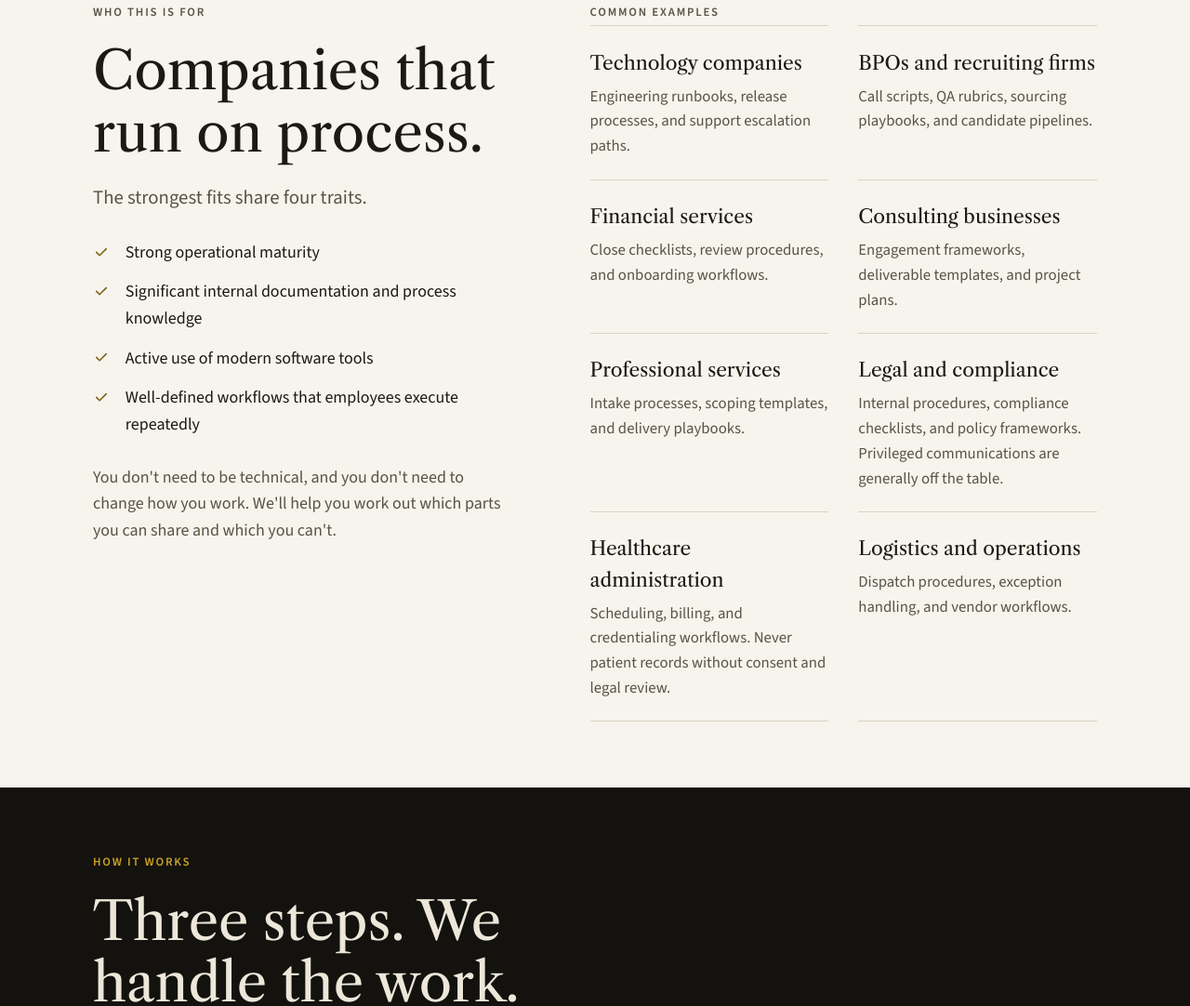
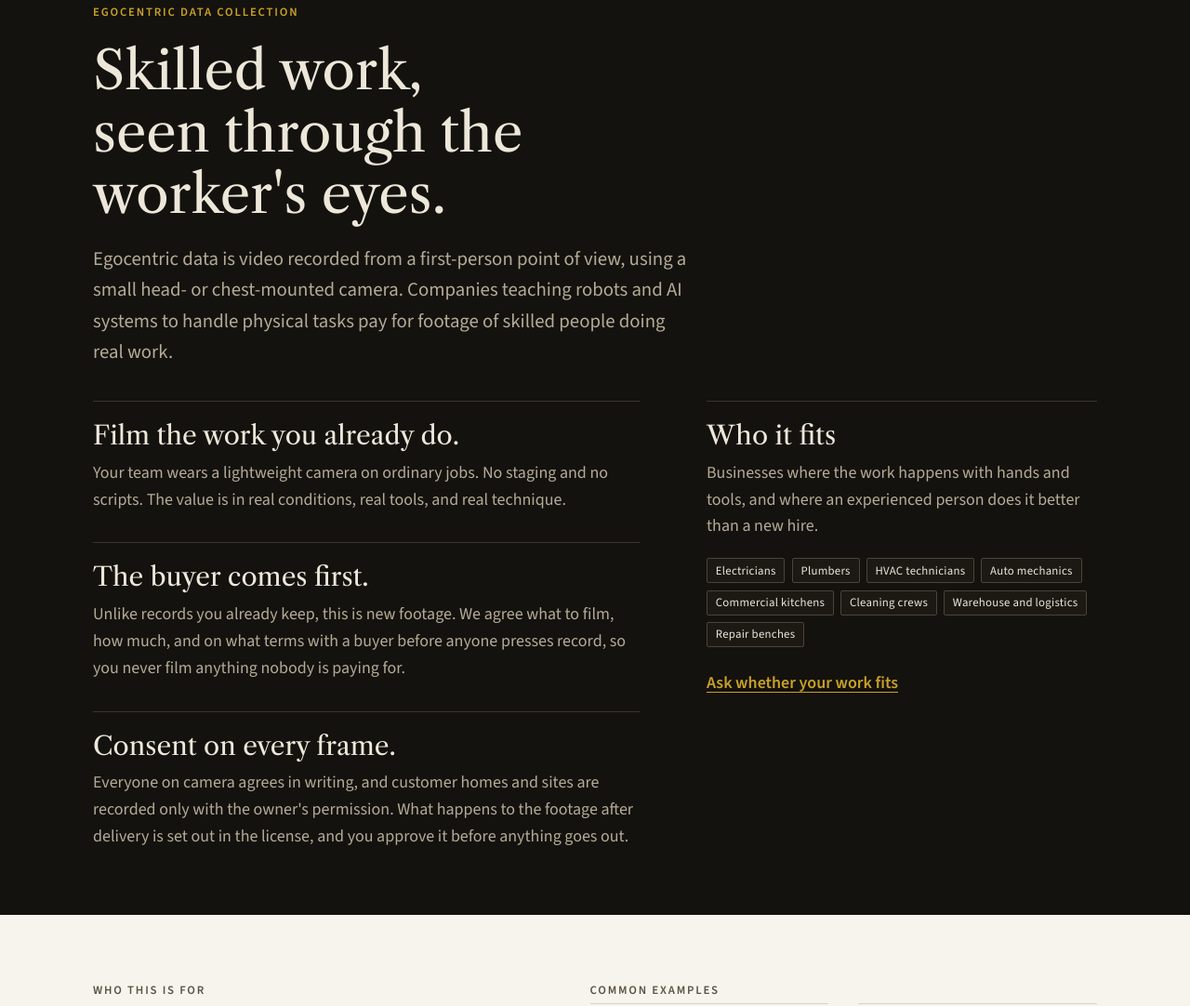
Before and after one commit to andrewwilliamson-sketch/paystreak-prod, a plain HTML site: page index.html in a window 1280 px wide. Shown: the part 1718-2800 px from the top of the page at 93% size. Drawn offline with nearby package versions, Linux system fonts and the light colour scheme.

Commit message:
Add egocentric data collection section (#1)
Claude-Session: https://claude.ai/code/session_012Z9vaNo3amWC6KiE9WwJoE

Co-authored-by: Claude <noreply@anthropic.com>

```diff
--- a/index.html
+++ b/index.html
@@ -50,7 +50,8 @@
     "AI training data",
     "AI evaluation data",
     "Enterprise workflow data",
-    "Data licensing"
+    "Data licensing",
+    "Egocentric video data"
   ],
   "audience": {
     "@type": "BusinessAudience",
@@ -228,10 +229,10 @@
       .site-header .btn { padding: .5rem .8rem; }
     }
     .nav { display: none; gap: 2rem; font-size: .98rem; }
-    .nav a { text-decoration: none; color: var(--on-ink-muted); }
+    .nav a { text-decoration: none; color: var(--on-ink-muted); white-space: nowrap; }
     .nav a:hover { color: var(--on-ink); }
     .site-header .btn { min-height: 40px; padding: .5rem 1rem; font-size: .95rem; }
-    @media (min-width: 860px) { .nav { display: flex; } }
+    @media (min-width: 1000px) { .nav { display: flex; } }
 
     /* ===== Hero ===== */
     .hero { padding: clamp(1.5rem, 3.5vh, 2.25rem) 0 clamp(2.5rem, 6vh, 4rem); border-bottom: 1px solid var(--ink-rule); }
@@ -284,6 +285,19 @@
     .badges li { font-size: .8rem; letter-spacing: .02em; color: var(--muted); border: 1px solid var(--line); padding: .15rem .55rem; border-radius: 2px; background: var(--paper); }
     .card-open { background: transparent; border-style: dashed; }
     .card-open .text-link { margin-top: auto; padding-top: 1.25rem; }
+
+    /* ===== Egocentric ===== */
+    .ego-grid { margin-top: 2.25rem; display: grid; gap: 3rem; }
+    .ego-points { list-style: none; padding: 0; margin: 0; display: grid; gap: 2rem; }
+    .ego-points li { border-top: 1px solid var(--ink-rule); padding-top: 1.25rem; }
+    .ego-points h3 { font-size: clamp(1.4rem, 2.6vw, 1.75rem); }
+    .ego-points p { margin-top: .6rem; color: var(--on-ink-muted); }
+    .ego-fit { border-top: 1px solid var(--ink-rule); padding-top: 1.25rem; }
+    .ego-fit h3 { font-size: clamp(1.4rem, 2.6vw, 1.75rem); }
+    .ego-fit > p { margin-top: .6rem; color: var(--on-ink-muted); }
+    .ego-fit .badges { padding-top: 1.25rem; }
+    .dark .badges li { background: var(--ink-2); border-color: #4a4438; color: var(--on-ink); }
+    @media (min-width: 900px) { .ego-grid { grid-template-columns: 7fr 5fr; gap: 4.5rem; } }
 
     /* ===== Who ===== */
     .who-grid { display: grid; gap: 3rem; }
@@ -427,6 +441,7 @@
       <nav class="nav" aria-label="Main">
         <a href="#data">What we look for</a>
         <a href="#fit">Who it's for</a>
+        <a href="#egocentric">Egocentric data</a>
         <a href="#how">How it works</a>
         <a href="#faq">Questions</a>
       </nav>
@@ -497,6 +512,40 @@
             <p>If your team runs a workflow few other companies have documented, it's worth a conversation. Tell us what it is and we'll tell you honestly whether anyone buys it.</p>
             <a class="text-link" href="#contact">Tell us what you have</a>
           </article>
+        </div>
+      </div>
+    </section>
+
+    <!-- ========== 3b. EGOCENTRIC DATA ========== -->
+    <section class="section dark" id="egocentric" aria-labelledby="ego-title">
+      <div class="wrap">
+        <p class="eyebrow">Egocentric data collection</p>
+        <h2 class="h2" id="ego-title">Skilled work, seen through the worker's eyes.</h2>
+        <p class="lede">Egocentric data is video recorded from a first-person point of view, using a small head- or chest-mounted camera. Companies teaching robots and AI systems to handle physical tasks pay for footage of skilled people doing real work.</p>
+
+        <div class="ego-grid">
+          <ul class="ego-points" role="list">
+            <li class="reveal">
+              <h3>Film the work you already do.</h3>
+              <p>Your team wears a lightweight camera on ordinary jobs. No staging and no scripts. The value is in real conditions, real tools, and real technique.</p>
+            </li>
+            <li class="reveal">
+              <h3>The buyer comes first.</h3>
+              <p>Unlike records you already keep, this is new footage. We agree what to film, how much, and on what terms with a buyer before anyone presses record, so you never film anything nobody is paying for.</p>
+            </li>
+            <li class="reveal">
+              <h3>Consent on every frame.</h3>
+              <p>Everyone on camera agrees in writing, and customer homes and sites are recorded only with the owner's permission. What happens to the footage after delivery is set out in the license, and you approve it before anything goes out.</p>
+            </li>
+          </ul>
+          <div class="ego-fit reveal">
+            <h3>Who it fits</h3>
+            <p>Businesses where the work happens with hands and tools, and where an experienced person does it better than a new hire.</p>
+            <ul class="badges" aria-label="Good fits for egocentric data">
+              <li>Electricians</li><li>Plumbers</li><li>HVAC technicians</li><li>Auto mechanics</li><li>Commercial kitchens</li><li>Cleaning crews</li><li>Warehouse and logistics</li><li>Repair benches</li>
+            </ul>
+            <p style="margin-top:1.5rem"><a class="text-link" href="#contact">Ask whether your work fits</a></p>
+          </div>
         </div>
       </div>
     </section>
```
